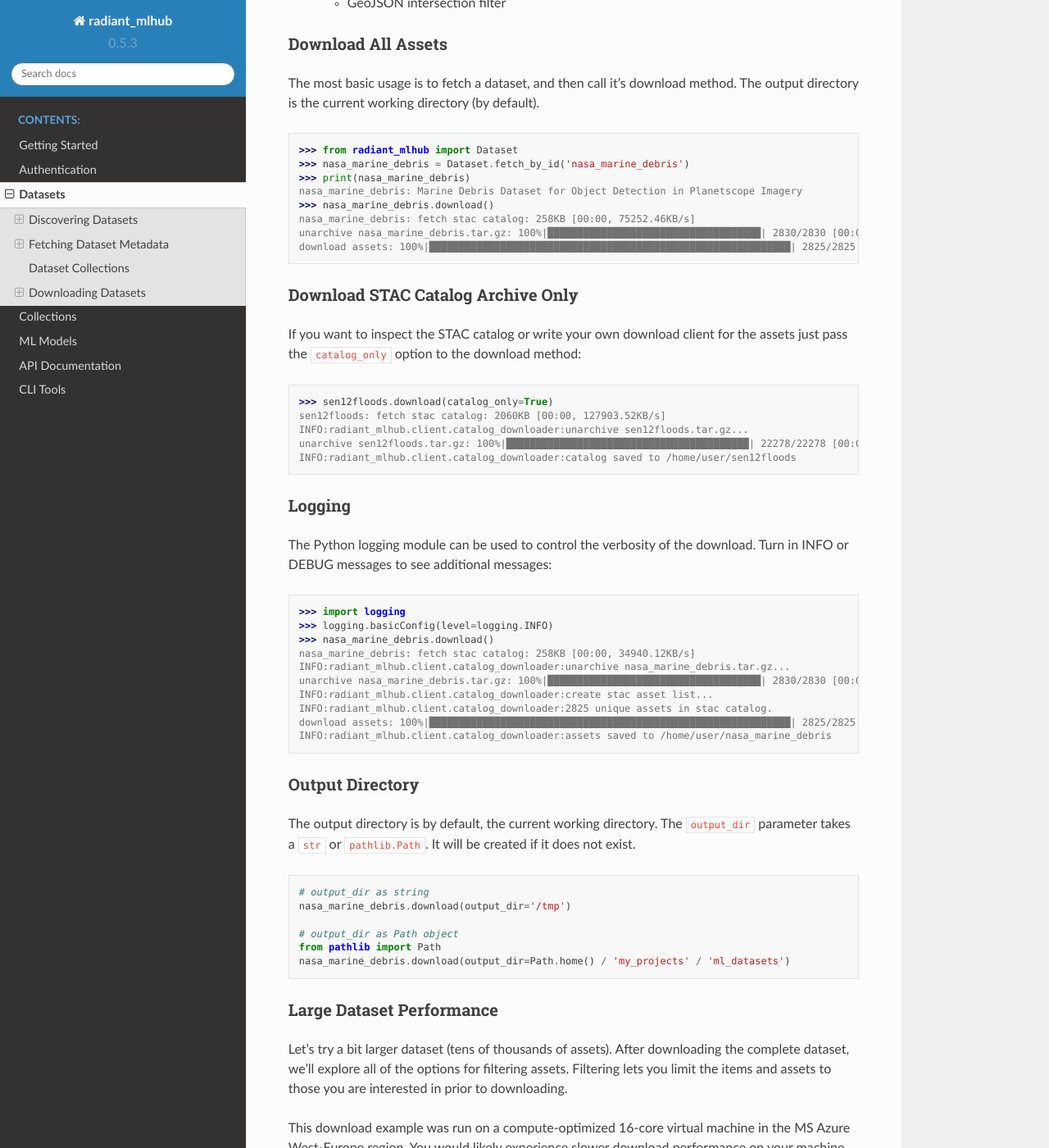
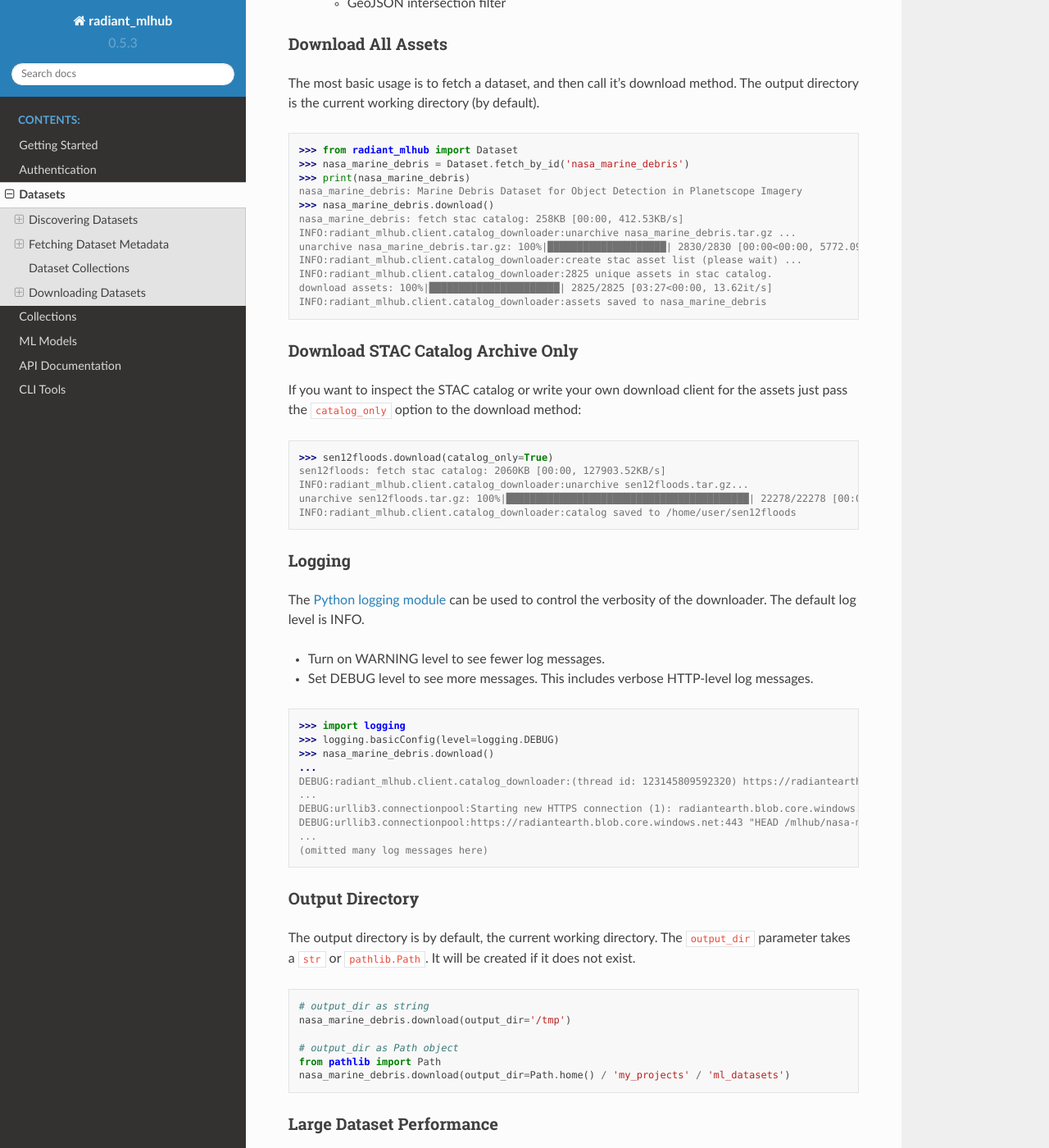
Before and after one commit to radiantearth/radiant-mlhub, a Sphinx documentation site: the page built from docs/source/datasets.rst, in a window 1280 px wide and 1400 px high, scrolled down 3826 px. Shown: the whole window at 82% size. Built offline with Sphinx 7.4.7 and the Read the Docs theme 2.0.0, drawn with Linux system fonts in a browser that asks for light colours.

Commit message:
Optimizations to catalog_downloader. (#182)
* Optimizations to catalog_downloader.

* Downloader: add early-out optimization if collection_filter is defined.

* Add flake8-logging-format to testing requirements.txt

* Update .flake8 with enable-extensions as per flake8-logging-format.

* Fix new flake8 errors.

* Fix some errors from pylint (even though flake8 did not spot them).

* Update docs to match new default log level in Dataset.download().

```diff
--- a/docs/source/datasets.rst
+++ b/docs/source/datasets.rst
@@ -204,10 +204,13 @@ The output directory is the current working directory (by default).
     >>> print(nasa_marine_debris)
     nasa_marine_debris: Marine Debris Dataset for Object Detection in Planetscope Imagery
     >>> nasa_marine_debris.download()
-    nasa_marine_debris: fetch stac catalog: 258KB [00:00, 75252.46KB/s]
-    unarchive nasa_marine_debris.tar.gz: 100%|████████████████████████████████████| 2830/2830 [00:00<00:00, 14185.00it/s]
-    download assets: 100%|█████████████████████████████████████████████████████████████| 2825/2825 [00:19<00:00, 145.36it/s]
-
+    nasa_marine_debris: fetch stac catalog: 258KB [00:00, 412.53KB/s]
+    INFO:radiant_mlhub.client.catalog_downloader:unarchive nasa_marine_debris.tar.gz ...
+    unarchive nasa_marine_debris.tar.gz: 100%|████████████████████| 2830/2830 [00:00<00:00, 5772.09it/s]
+    INFO:radiant_mlhub.client.catalog_downloader:create stac asset list (please wait) ...
+    INFO:radiant_mlhub.client.catalog_downloader:2825 unique assets in stac catalog.
+    download assets: 100%|██████████████████████| 2825/2825 [03:27<00:00, 13.62it/s]
+    INFO:radiant_mlhub.client.catalog_downloader:assets saved to nasa_marine_debris
 
 Download STAC Catalog Archive Only
 ----------------------------------
@@ -227,20 +230,25 @@ the assets just pass the ``catalog_only`` option to the download method:
 Logging
 -------
 
-The Python logging module can be used to control the verbosity of the download. Turn in INFO or DEBUG messages to see additional messages:
+The `Python logging module <https://docs.python.org/3/howto/logging.html>`_ can
+be used to control the verbosity of the downloader. The default log level is
+INFO.
+
+* Turn on WARNING level to see fewer log messages.
+* Set DEBUG level to see more messages. This includes verbose HTTP-level log messages.
 
 .. code-block:: python
 
     >>> import logging
-    >>> logging.basicConfig(level=logging.INFO)
+    >>> logging.basicConfig(level=logging.DEBUG)
     >>> nasa_marine_debris.download()
-    nasa_marine_debris: fetch stac catalog: 258KB [00:00, 34940.12KB/s]
-    INFO:radiant_mlhub.client.catalog_downloader:unarchive nasa_marine_debris.tar.gz...
-    unarchive nasa_marine_debris.tar.gz: 100%|████████████████████████████████████| 2830/2830 [00:00<00:00, 14191.09it/s]
-    INFO:radiant_mlhub.client.catalog_downloader:create stac asset list...
-    INFO:radiant_mlhub.client.catalog_downloader:2825 unique assets in stac catalog.
-    download assets: 100%|█████████████████████████████████████████████████████████████| 2825/2825 [00:18<00:00, 152.37it/s]
-    INFO:radiant_mlhub.client.catalog_downloader:assets saved to /home/user/nasa_marine_debris
+    ...
+    DEBUG:radiant_mlhub.client.catalog_downloader:(thread id: 123145809592320) https://radiantearth.blob.core.windows.net/mlhub/nasa-marine-debris/labels/20170326_153234_0e26_17069-29758-16.npy -> .../nasa_marine_debris/nasa_marine_debris_labels/nasa_marine_debris_labels_20170326_153234_0e26_17069-29758-16/pixel_bounds.npy
+    ...
+    DEBUG:urllib3.connectionpool:Starting new HTTPS connection (1): radiantearth.blob.core.windows.net:443
+    DEBUG:urllib3.connectionpool:https://radiantearth.blob.core.windows.net:443 "HEAD /mlhub/nasa-marine-debris/labels/20181031_095925_103b_32713-31765-16.npy HTTP/1.1" 200 0
+    ...
+    (omitted many log messages here)
 
 Output Directory
 ----------------
--- a/requirements_testing.txt
+++ b/requirements_testing.txt
@@ -1,4 +1,5 @@
 flake8==5.0.4
+flake8-logging-format==0.8.1
 isort==5.10.1
 mypy==0.982
 pytest-click==1.1.0
```
Also changed, not shown: CHANGELOG.md (+5 -0 lines), docs/source/api/radiant_mlhub.client.rst (+8 -0 lines), docs/source/api/radiant_mlhub.rst (+8 -0 lines), docs/source/getting_started.rst (+7 -3 lines), 3 other files.
